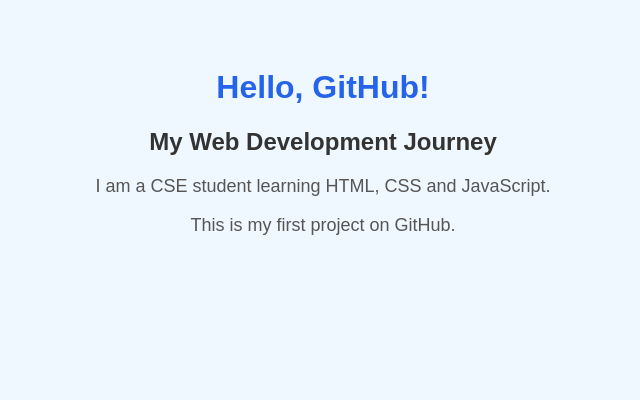
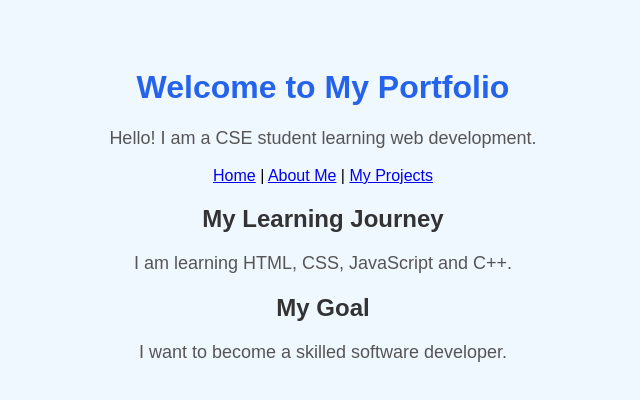
Before and after one commit to piyushbenshla1/web-devlopment-practice, a plain HTML site: page index.html in a window 1280 px wide. Shown: the whole page, without its empty margins (317-957 px from the left). Drawn offline with Linux system fonts and the light colour scheme.

Commit message:
add navigation links to homepage
Updated the content and structure of the portfolio page.

```diff
--- a/index.html
+++ b/index.html
@@ -1,13 +1,26 @@
 <!DOCTYPE html>
-<html>
+<html lang="en">
 <head>
-    <title>My First Website</title>
+    <meta charset="UTF-8">
+    <meta name="viewport" content="width=device-width, initial-scale=1.0">
+    <title>My Portfolio</title>
     <link rel="stylesheet" href="style.css">
 </head>
 <body>
-    <h1>Hello, GitHub!</h1>
-    <h2>My Web Development Journey</h2>
-    <p>I am a CSE student learning HTML, CSS and JavaScript.</p>
-    <p>This is my first project on GitHub.</p>
+    <h1>Welcome to My Portfolio</h1>
+
+    <p>Hello! I am a CSE student learning web development.</p>
+
+    <nav>
+        <a href="index.html">Home</a> |
+        <a href="about.html">About Me</a> |
+        <a href="projects.html">My Projects</a>
+    </nav>
+
+    <h2>My Learning Journey</h2>
+    <p>I am learning HTML, CSS, JavaScript and C++.</p>
+
+    <h2>My Goal</h2>
+    <p>I want to become a skilled software developer.</p>
 </body>
 </html>
```
